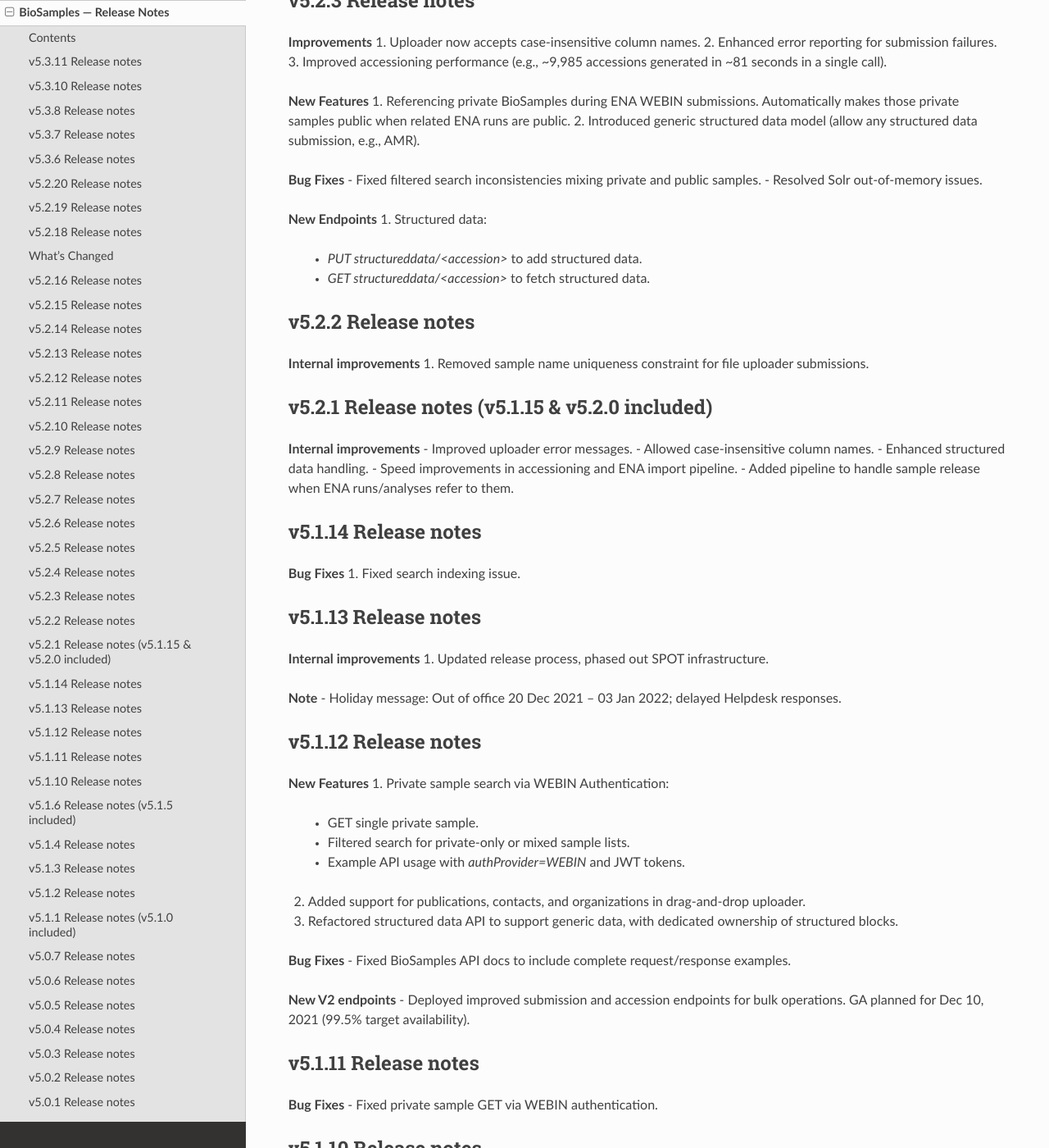
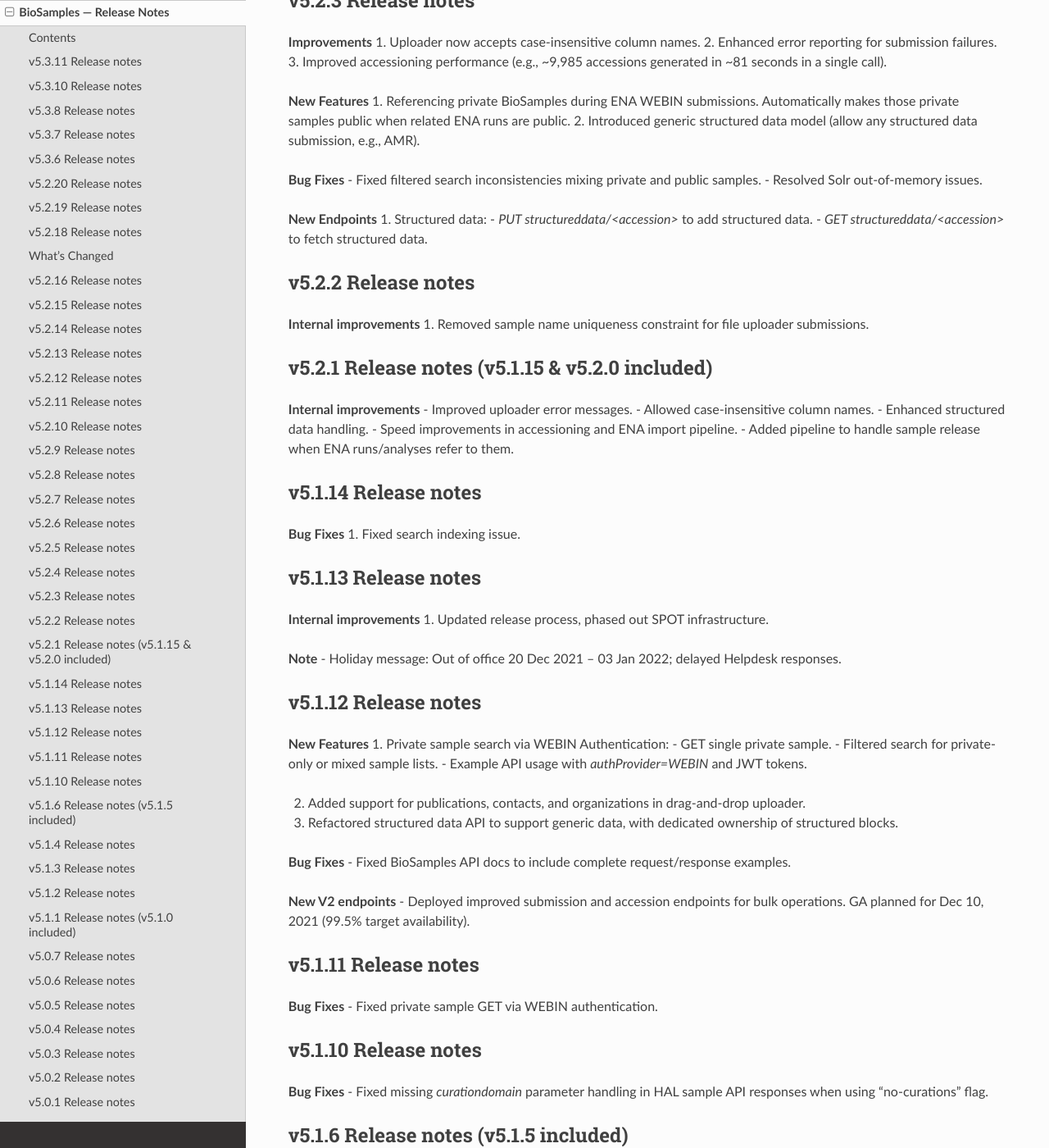
Before and after one commit to EBIBioSamples/read_docs, a Sphinx documentation site: the page built from docs/release-notes.rst, in a window 1280 px wide and 1400 px high, scrolled down 4632 px. Shown: the whole window at 82% size. Built offline with Sphinx 7.4.7 and the Read the Docs theme 3.1.0, drawn with Linux system fonts in a browser that asks for light colours; some of the changed text lies outside the part shown.

```diff
--- a/docs/release-notes.rst
+++ b/docs/release-notes.rst
@@ -1,7 +1,7 @@
 BioSamples — Release Notes
 ===========================
 
-_Last updated: 29 July 2025_
+Last updated: 29 July 2025
 
 Contents
 --------
@@ -200,8 +200,8 @@ v5.2.3 Release notes
 
 **New Endpoints**
 1. Structured data:
-   - `PUT structureddata/<accession>` to add structured data.
-   - `GET structureddata/<accession>` to fetch structured data.
+- `PUT structureddata/<accession>` to add structured data.
+- `GET structureddata/<accession>` to fetch structured data.
 
 v5.2.2 Release notes
 ---------------------
@@ -209,7 +209,7 @@ v5.2.2 Release notes
 1. Removed sample name uniqueness constraint for file uploader submissions.
 
 v5.2.1 Release notes (v5.1.15 & v5.2.0 included)
----------------------
+------------------------------------------------
 **Internal improvements**
 - Improved uploader error messages.
 - Allowed case-insensitive column names.
@@ -234,9 +234,9 @@ v5.1.12 Release notes
 ----------------------
 **New Features**
 1. Private sample search via WEBIN Authentication:
-   - GET single private sample.
-   - Filtered search for private-only or mixed sample lists.
-   - Example API usage with `authProvider=WEBIN` and JWT tokens.
+- GET single private sample.
+- Filtered search for private-only or mixed sample lists.
+- Example API usage with `authProvider=WEBIN` and JWT tokens.
 
 2. Added support for publications, contacts, and organizations in drag-and-drop uploader.
 
@@ -259,7 +259,7 @@ v5.1.10 Release notes
 - Fixed missing `curationdomain` parameter handling in HAL sample API responses when using “no-curations” flag.
 
 v5.1.6 Release notes (v5.1.5 included)
-----------------------
+--------------------------------------
 **New Features**
 - Improved file uploader: large submissions queued & tracked via submission ID with status: ACTIVE, COMPLETED, FAILED.
 
@@ -284,7 +284,7 @@ v5.1.2 Release notes
 - General performance optimizations.
 
 v5.1.1 Release notes (v5.1.0 included)
----------------------
+---------------------------------------
 **New Features**
 1. Integrated JSON Schema store: checklist management.
 2. Released drag-and-drop uploader (supports Webin and AAP).
```
